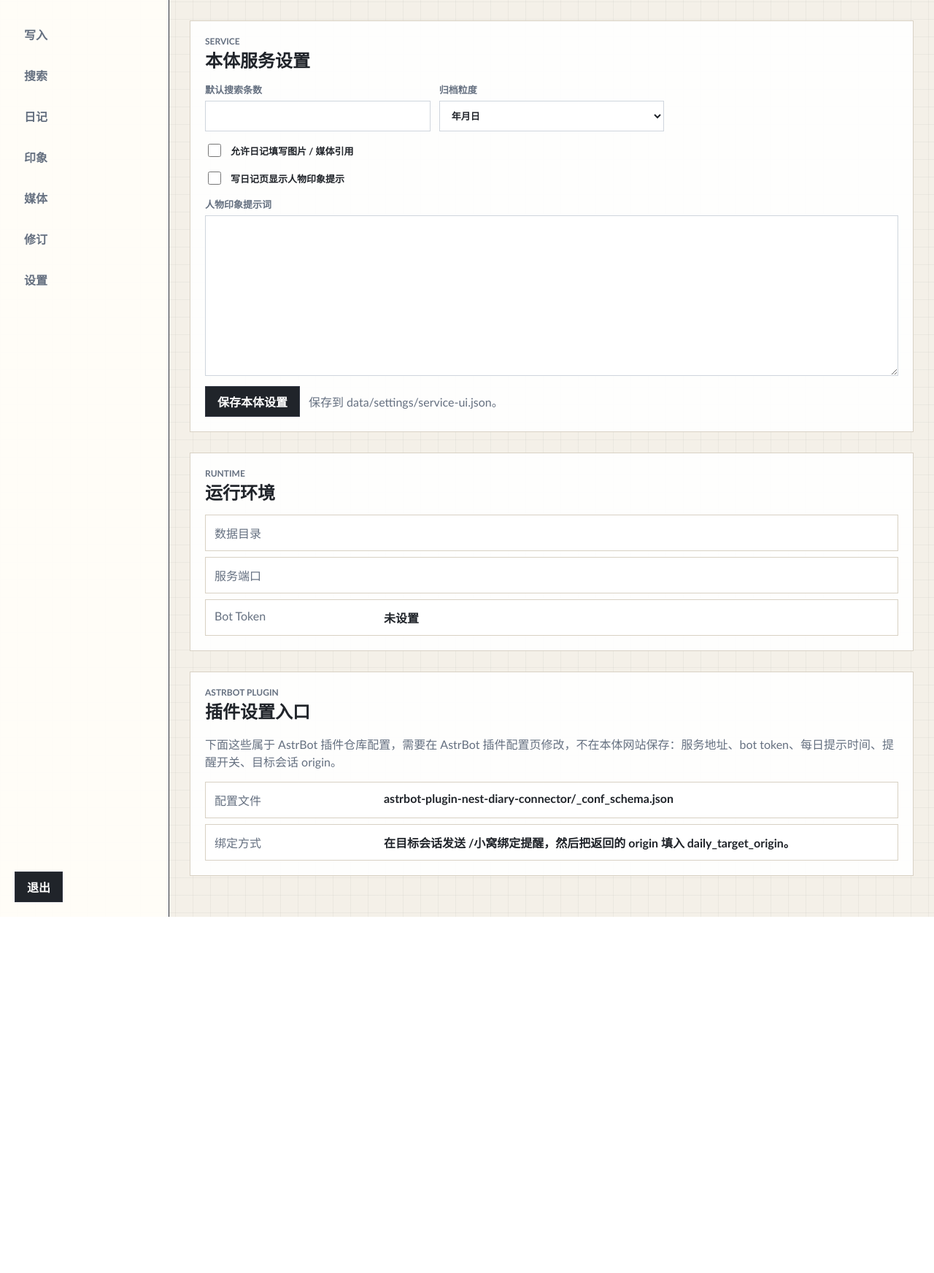
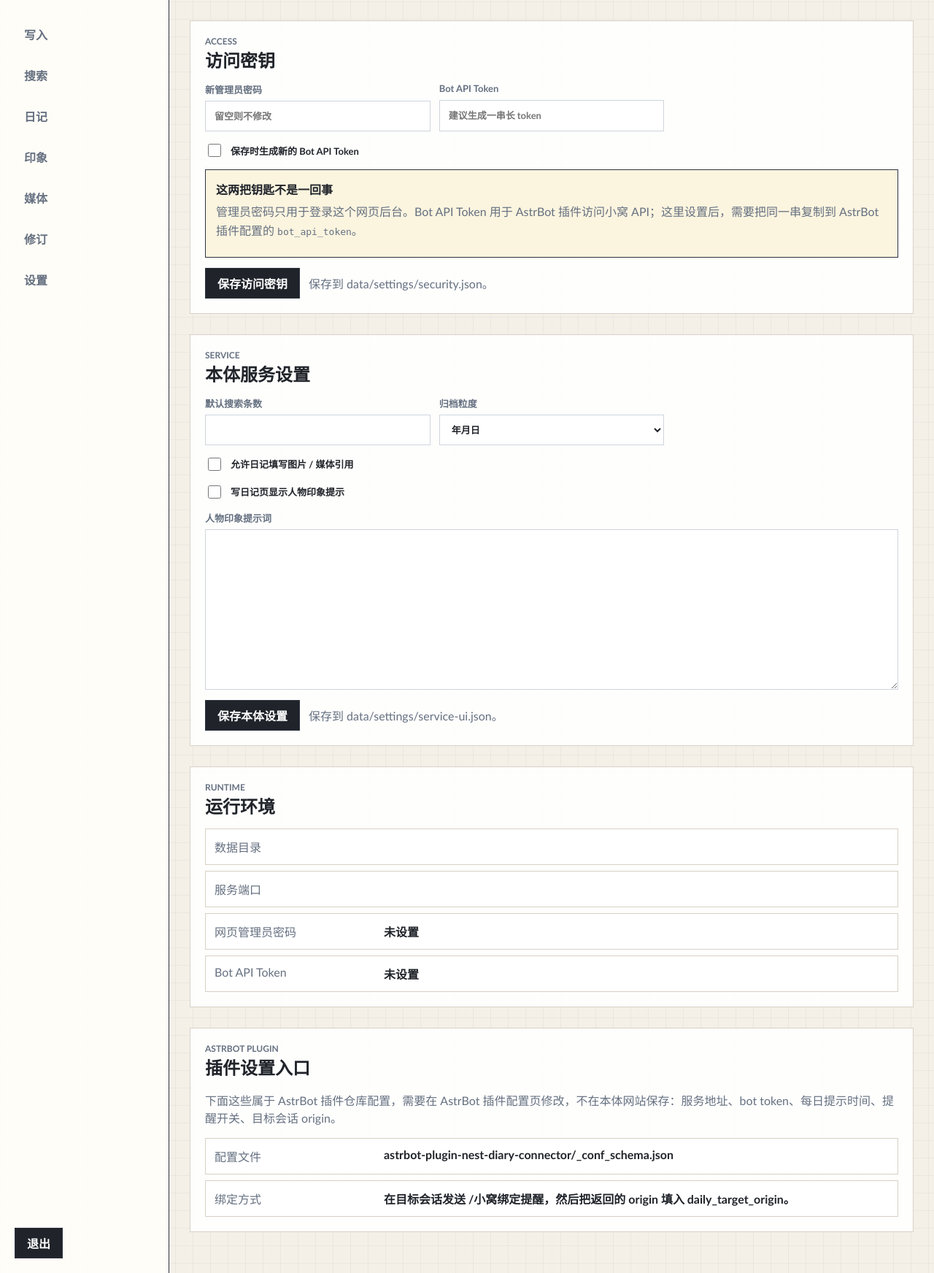
Before and after one commit to zzz27578/nest-diary-service, a FastAPI app: template app/web/templates/settings.html in a window 1280 px wide. Shown: the part 117-1861 px from the top of the page at 73% size. Before the commit the page ends 1373 px from the top, so only its background shows below. Run offline with FastAPI, Linux system fonts and the light colour scheme; the template is opened without the code that fills it, so the values that code supplies are empty; parts of the project's set-up code (start-up, migrations or seed data) failed here and were passed over.

Commit message:
feat: manage admin password and bot token in settings

```diff
--- a/app/auth.py
+++ b/app/auth.py
@@ -11,3 +11,7 @@ def verify_bearer_token(expected_token: str, authorization: str | None = Header(
     token = authorization.removeprefix("Bearer ").strip()
     if token != expected_token:
         raise HTTPException(status_code=403, detail="Invalid bot token")
+
+
+def verify_bearer_token_from_store(token_getter, authorization: str | None = Header(default=None)) -> None:
+    verify_bearer_token(token_getter(), authorization)
--- a/app/main.py
+++ b/app/main.py
@@ -6,14 +6,14 @@ from fastapi import Depends, FastAPI, Header, HTTPException
 from fastapi.responses import FileResponse
 from pydantic import BaseModel, Field
 
-from .auth import verify_bearer_token
+from .auth import verify_bearer_token_from_store
 from .config import load_settings
 from .diary.diary_service import DiaryService
 from .memory.impression_service import ImpressionService
 from .media.media_service import MediaService
 from .models import DiaryEntry, PersonImpression
 from .paths import NestPaths
-from .settings_service import ServiceSettingsStore
+from .settings_service import SecuritySettingsStore, ServiceSettingsStore
 from .web.routes import create_web_router, mount_static
 from .web_auth import WebSessionAuth
 
@@ -24,9 +24,15 @@ diary_service = DiaryService(paths)
 media_service = MediaService(paths)
 impression_service = ImpressionService(paths)
 service_settings = ServiceSettingsStore(paths)
+security_settings = SecuritySettingsStore(
+    paths,
+    default_admin_password=settings.admin_password or "12345678",
+    default_bot_api_token=settings.bot_api_token,
+)
+initial_security = security_settings.load()
 web_auth = WebSessionAuth(
-    admin_password=settings.admin_password,
-    session_secret=settings.bot_api_token or "development-session-secret",
+    admin_password=initial_security.admin_password,
+    session_secret=initial_security.bot_api_token or "development-session-secret",
 )
 mount_static(app)
 app.include_router(
@@ -37,6 +43,8 @@ app.include_router(
         diary_service.revisions,
         impression_service,
         service_settings,
+        security_settings,
+        web_auth,
         settings,
     )
 )
@@ -58,7 +66,7 @@ class DiaryWriteRequest(BaseModel):
 
 
 def require_bot_token(authorization: str | None = Header(default=None)) -> None:
-    verify_bearer_token(settings.bot_api_token, authorization)
+    verify_bearer_token_from_store(lambda: security_settings.load().bot_api_token, authorization)
 
 
 @app.get("/api/v1/status")
--- a/app/models.py
+++ b/app/models.py
@@ -45,3 +45,9 @@ class ServiceUiSettings:
         "这篇日记是否提供了关于某个人的稳定新证据。"
         "如果有，就更新人物印象；如果没有，不要硬写。"
     )
+
+
+@dataclass
+class SecuritySettings:
+    admin_password: str = "12345678"
+    bot_api_token: str = ""
--- a/app/web/templates/login.html
+++ b/app/web/templates/login.html
@@ -11,7 +11,8 @@
     <form class="login-box" method="post" action="/login">
       <p class="eyebrow">Nest Diary</p>
       <h1>小窝后台</h1>
-      <input type="password" name="password" placeholder="管理员密码" autocomplete="current-password" autofocus>
+      <p class="muted">初始管理员密码：{{ default_password }}</p>
+      <input type="password" name="password" placeholder="管理员密码，初始 12345678" autocomplete="current-password" autofocus>
       {% if error %}
       <p class="error">{{ error }}</p>
       {% endif %}
--- a/app/web/templates/settings.html
+++ b/app/web/templates/settings.html
@@ -18,6 +18,39 @@
         </div>
       </header>
       {{ alerts(saved, error) }}
+
+      <section class="section">
+        <div class="section-title">
+          <div>
+            <p class="eyebrow">Access</p>
+            <h2>访问密钥</h2>
+          </div>
+        </div>
+        <form class="editor-form" method="post" action="/settings/security">
+          <div class="form-grid">
+            <label>
+              新管理员密码
+              <input name="admin_password" type="password" placeholder="留空则不修改">
+            </label>
+            <label>
+              Bot API Token
+              <input name="bot_api_token" value="{{ security.bot_api_token if security else '' }}" placeholder="建议生成一串长 token">
+            </label>
+          </div>
+          <label class="check-row">
+            <input name="generate_bot_api_token" type="checkbox">
+            保存时生成新的 Bot API Token
+          </label>
+          <div class="prompt-card">
+            <strong>这两把钥匙不是一回事</strong>
+            <p>管理员密码只用于登录这个网页后台。Bot API Token 用于 AstrBot 插件访问小窝 API；这里设置后，需要把同一串复制到 AstrBot 插件配置的 <code>bot_api_token</code>。</p>
+          </div>
+          <div class="form-actions">
+            <button type="submit">保存访问密钥</button>
+            <span class="muted">保存到 data/settings/security.json。</span>
+          </div>
+        </form>
+      </section>
 
       <section class="section">
         <div class="section-title">
@@ -70,7 +103,8 @@
         <div class="settings-table">
           <div><span>数据目录</span><strong>{{ runtime_settings.data_dir if runtime_settings else '' }}</strong></div>
           <div><span>服务端口</span><strong>{{ runtime_settings.port if runtime_settings else '' }}</strong></div>
-          <div><span>Bot Token</span><strong>{{ '已设置' if runtime_settings and runtime_settings.bot_api_token else '未设置' }}</strong></div>
+          <div><span>网页管理员密码</span><strong>{{ '已设置' if security and security.admin_password else '未设置' }}</strong></div>
+          <div><span>Bot API Token</span><strong>{{ '已设置' if security and security.bot_api_token else '未设置' }}</strong></div>
         </div>
       </section>
 
```
Also changed, not shown: app/settings_service.py (+40 -1 lines), app/web/routes.py (+28 -2 lines), tests/test_settings_service.py (+12 -1 lines), README.md, 1 other file.
